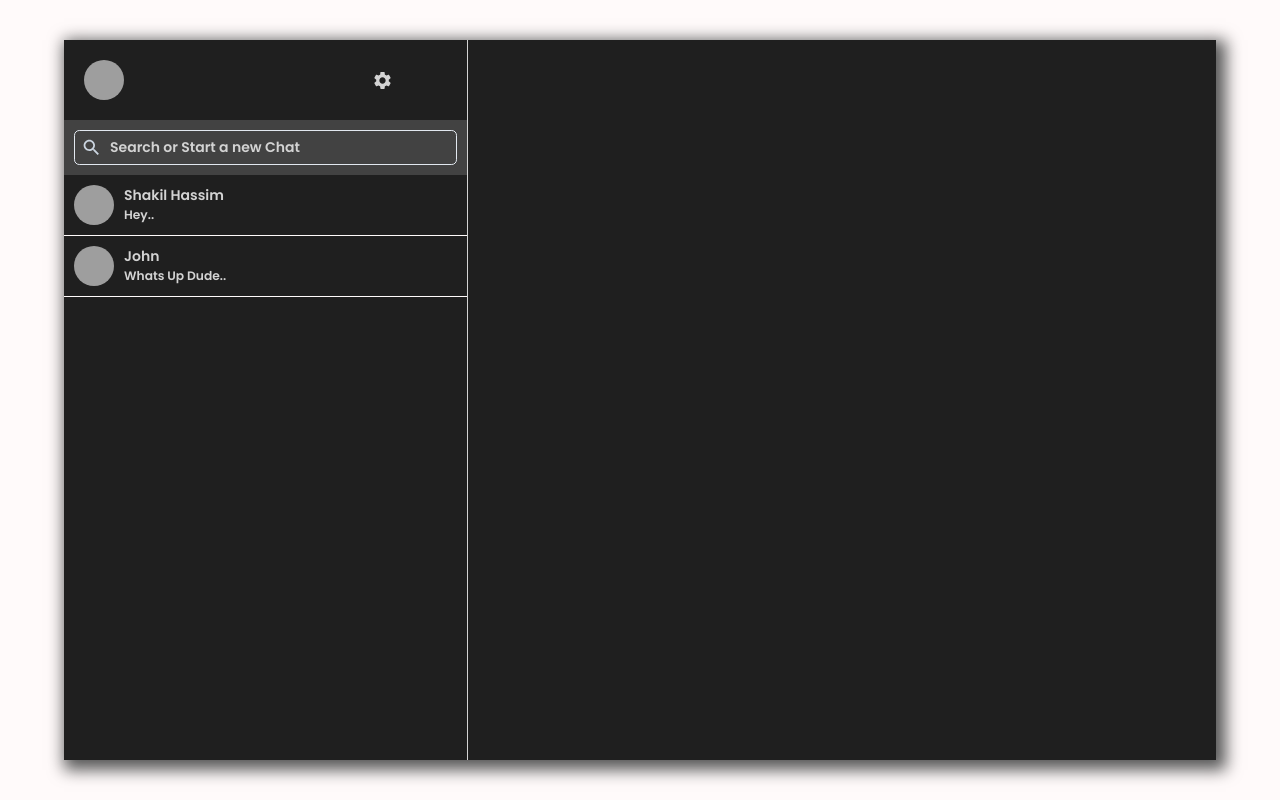
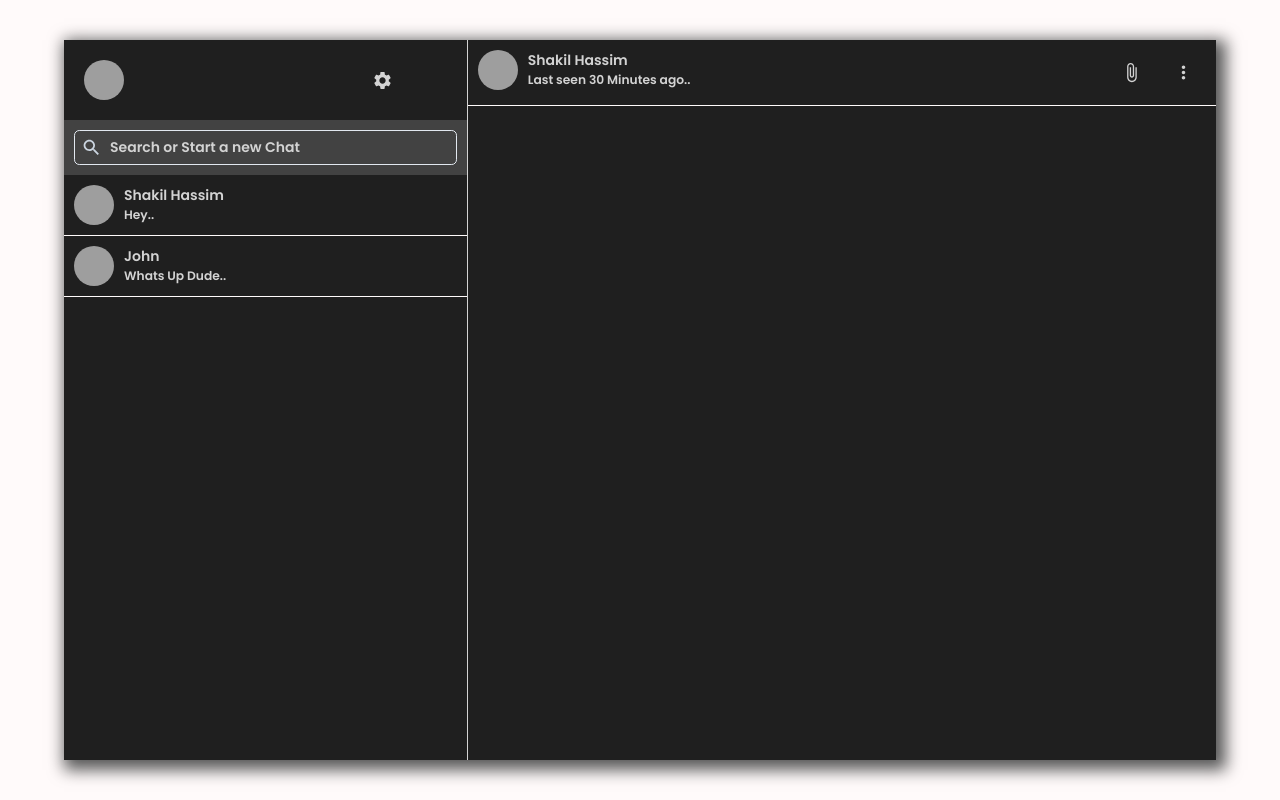
Before and after one commit to luqmanrumaiz/Cool-Chat-App, a React (Create React App) app in the folder cool-chat-app/: page / in a window 1280 px wide. Built offline with nearby package versions, Linux system fonts and the light colour scheme; grey boxes are pictures that could not be loaded.

Commit message:
Completed Chat Header

```diff
--- a/cool-chat-app/src/App.js
+++ b/cool-chat-app/src/App.js
@@ -9,7 +9,11 @@ function App() {
       <div className="app">
         <div className="app__body">
           <Sidebar />
-          <Chat />
+          <Chat
+            pfp_url="https://bit.ly/sage-adebayo"
+            name="Shakil Hassim"
+            last_time_seen="Last seen 30 Minutes ago.."
+          />
         </div>
       </div>
     </ChakraProvider>
--- a/cool-chat-app/src/Chat.css
+++ b/cool-chat-app/src/Chat.css
@@ -3,3 +3,12 @@
   flex-direction: column;
   flex: 0.65;
 }
+
+.chat__header {
+  padding: 10px;
+  border-bottom: 1px solid snow;
+}
+
+.avatar {
+  margin-right: 10px;
+}
--- a/cool-chat-app/src/Chat.js
+++ b/cool-chat-app/src/Chat.js
@@ -1,9 +1,37 @@
 import React from "react";
+import "./Chat.css";
+import { Center, Flex, HStack, Spacer, Text } from "@chakra-ui/layout";
+import { Avatar, Box, IconButton } from "@material-ui/core";
+import MoreVertIcon from "@material-ui/icons/MoreVert";
+import AttachFileIcon from "@material-ui/icons/AttachFile";
 
-function Chat() {
+function Chat(props) {
   return (
     <div className="chat">
-      <h1></h1>
+      <div className="chat__header">
+        <Flex>
+          <Avatar className="avatar" src={props.pfp_url} />
+          <Box ml="3">
+            <Text color="lightgrey" fontWeight="bold">
+              {props.name}
+            </Text>
+            <Text color="lightgrey" fontSize="sm">
+              {props.last_time_seen}
+            </Text>
+          </Box>
+          <Spacer />
+          <Center>
+            <HStack>
+              <IconButton>
+                <AttachFileIcon style={{ color: "lightgrey" }} />
+              </IconButton>
+              <IconButton>
+                <MoreVertIcon style={{ color: "lightgrey" }} />
+              </IconButton>
+            </HStack>
+          </Center>
+        </Flex>
+      </div>
     </div>
   );
 }
--- a/cool-chat-app/src/SidebarChat.js
+++ b/cool-chat-app/src/SidebarChat.js
@@ -1,6 +1,6 @@
+import React from "react";
 import { Flex, Text } from "@chakra-ui/layout";
 import { Avatar, Box } from "@material-ui/core";
-import React from "react";
 import "./SidebarChat.css";
 
 function SidebarChat(props) {
```
